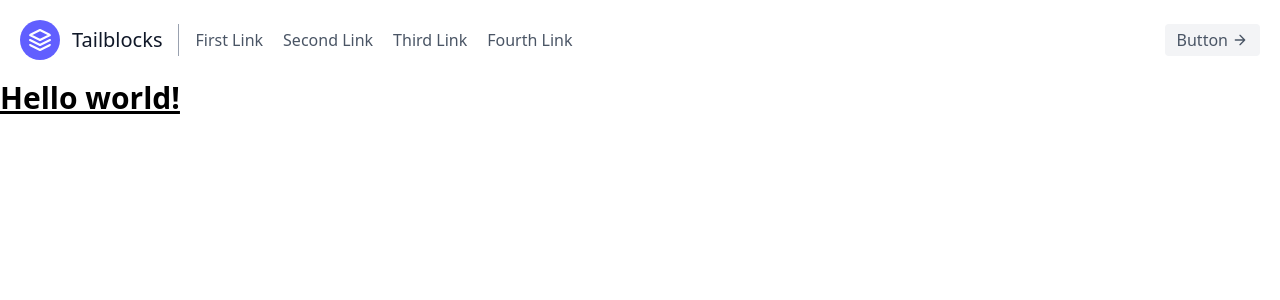
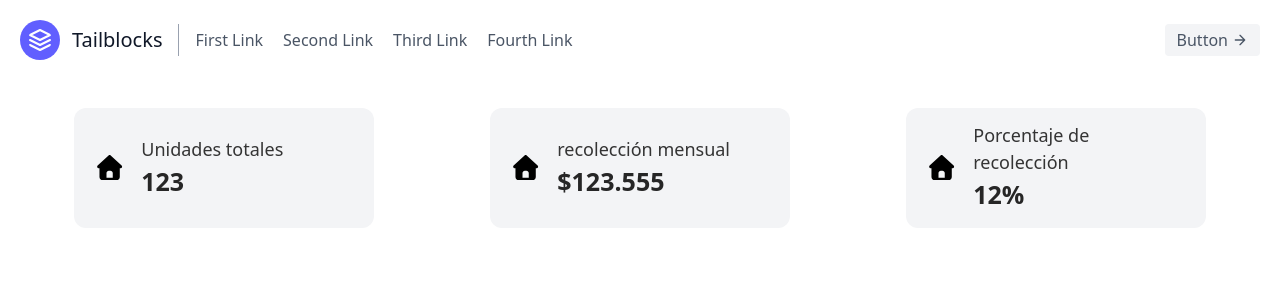
Before and after one commit to Versallesz/huemulManager, an Angular app: page /inicio in a window 1280 px wide. Shown: the top 300 px of the page. Built offline with nearby package versions, Linux system fonts and the light colour scheme.

Commit message:
style: add styles to information card component

```diff
--- a/package.json
+++ b/package.json
@@ -28,6 +28,8 @@
     "@angular/forms": "^20.2.0",
     "@angular/platform-browser": "^20.2.0",
     "@angular/router": "^20.2.0",
+    "@fortawesome/angular-fontawesome": "^3.0.0",
+    "@fortawesome/free-solid-svg-icons": "^7.0.1",
     "@tailwindcss/postcss": "^4.1.13",
     "postcss": "^8.5.6",
     "rxjs": "~7.8.0",
--- a/src/app/app.html
+++ b/src/app/app.html
@@ -1,3 +1,6 @@
 <app-header/>
-<router-outlet />
+<div class="p-4">
+  <router-outlet />
+</div>
+
 <app-footer/>
--- a/src/app/features/main-page/main-page.html
+++ b/src/app/features/main-page/main-page.html
@@ -1,3 +1,19 @@
-<h1 class="text-3xl font-bold underline">
-  Hello world!
-</h1>
+<section>
+<div class="flex justify-around flex-wrap">
+  <app-information-card
+ title="Unidades totales"
+ data="123"
+ [image]="faHouse"
+ />
+<app-information-card
+ title="recolección mensual"
+ data="$123.555"
+ [image]="faHouse"
+ />
+<app-information-card
+ title="Porcentaje de recolección"
+ data="12%"
+ [image]="faHouse"
+ />
+</div>
+</section>
--- a/src/app/features/main-page/main-page.ts
+++ b/src/app/features/main-page/main-page.ts
@@ -1,11 +1,12 @@
 import { Component } from '@angular/core';
-
+import { InformationCard } from "../../shared/components/information-card/information-card";
+import { faHouse } from '@fortawesome/free-solid-svg-icons';
 @Component({
   selector: 'app-main-page',
-  imports: [],
+  imports: [InformationCard],
   templateUrl: './main-page.html',
   styleUrl: './main-page.css'
 })
 export class MainPage {
-
+  faHouse = faHouse
 }
--- /dev/null
+++ b/src/app/shared/components/information-card/information-card.css
@@ -0,0 +1,21 @@
+.card-container{
+  padding: 15px 20px 15px 20px;
+  margin: 12px;
+  width: 300px;
+  height: 120px;
+
+}
+
+.card-icon{
+  font-size: 25px;
+}
+
+.card-data-title{
+  font-size: 18px;
+  color: rgb(52, 52, 52);
+}
+.card-data-data{
+  font-size: 25px;
+  font-weight: bold;
+  color: rgb(38, 38, 38);
+}
--- /dev/null
+++ b/src/app/shared/components/information-card/information-card.html
@@ -0,0 +1,7 @@
+<div class="card-container flex items-center bg-gray-100 rounded-xl">
+  <fa-icon [icon]="image()" class="card-icon"/>
+  <div class="card-data-content block ml-4">
+    <h2 class="card-data-title">{{ title() }}</h2>
+    <p class="card-data-data">{{ data() }}</p>
+  </div>
+</div>
--- /dev/null
+++ b/src/app/shared/components/information-card/information-card.ts
@@ -0,0 +1,15 @@
+import { Component, input } from '@angular/core';
+import { FontAwesomeModule } from '@fortawesome/angular-fontawesome';
+import { faSpinner, IconDefinition } from '@fortawesome/free-solid-svg-icons';
+
+@Component({
+  selector: 'app-information-card',
+  imports: [FontAwesomeModule],
+  templateUrl: './information-card.html',
+  styleUrl: './information-card.css'
+})
+export class InformationCard {
+  title = input<string>('');
+  data = input<string>('');
+  image = input<IconDefinition>(faSpinner);
+}
```
Also changed, not shown: 2 other files (tests, documents, lock files or other folders).
